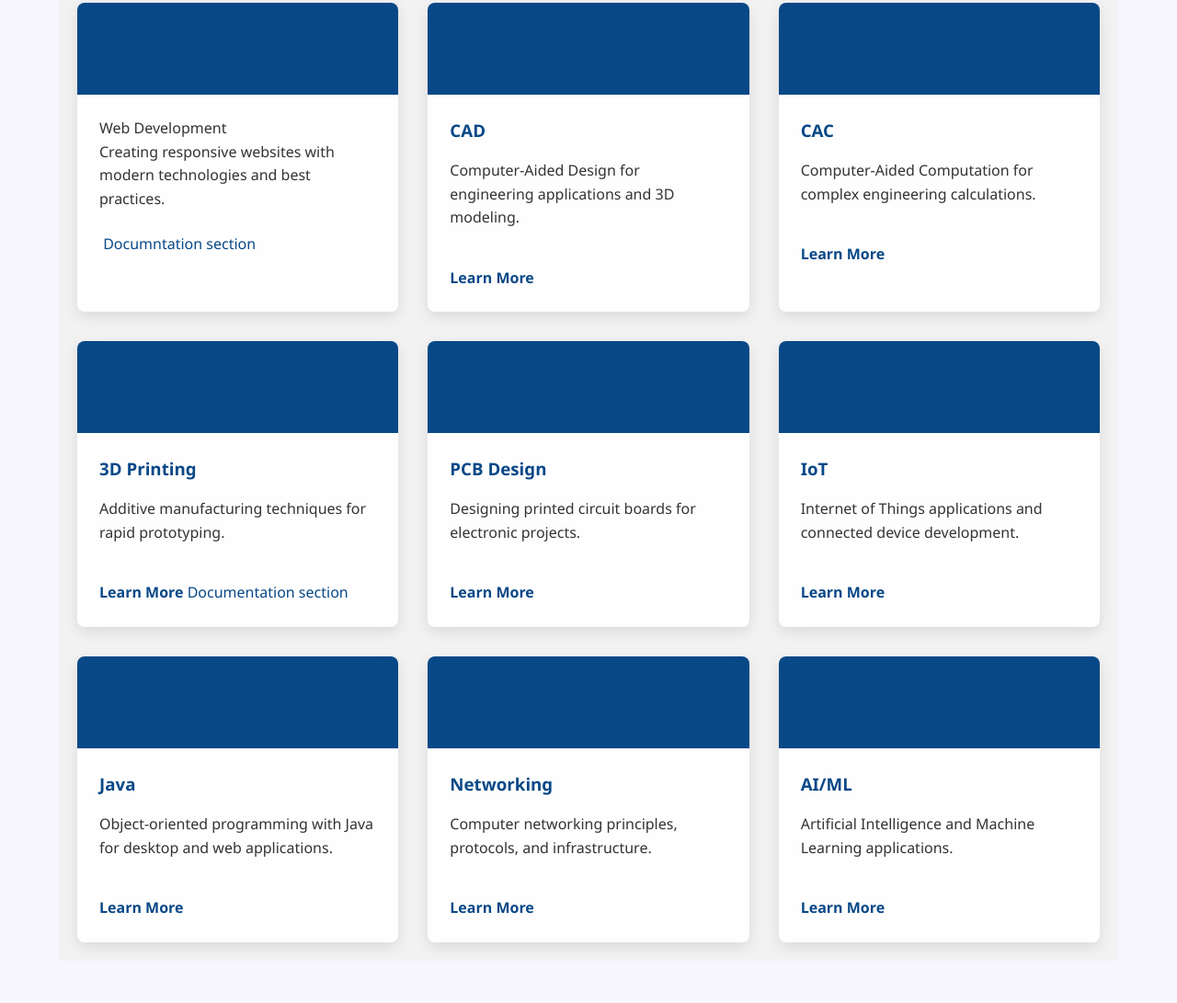
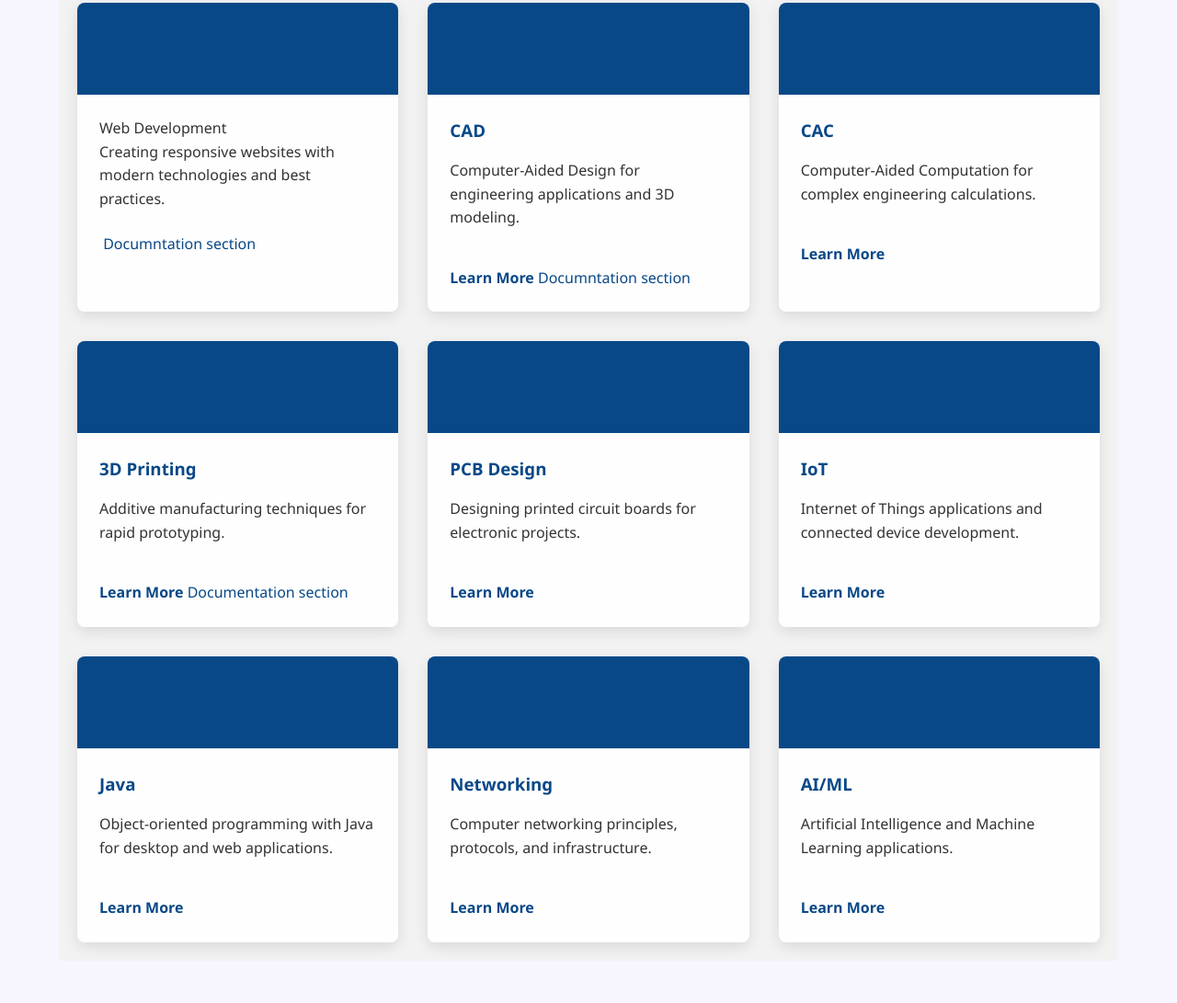
Before and after one commit to payalpawar2006/PayalFABLAB, a plain HTML site: page index.html in a window 1280 px wide. Shown: the part 2268-3359 px from the top of the page at 92% size. Drawn offline with Linux system fonts and the light colour scheme.

Commit message:
Update index.html

```diff
--- a/index.html
+++ b/index.html
@@ -945,6 +945,7 @@ footer h2 {
                         <h3>CAD</h3>
                         <p>Computer-Aided Design for engineering applications and 3D modeling.</p>
                         <span class="toggle-details">Learn More</span>
+                        <a href="C:\Users\Shivrudra\Desktop\nature\PCB AND IOT.html">Documntation section </a>
 
                         <div class="module-details">
                             <p>Experienced in using CAD software to create detailed technical drawings and 3D models for engineering projects.</p>
```
